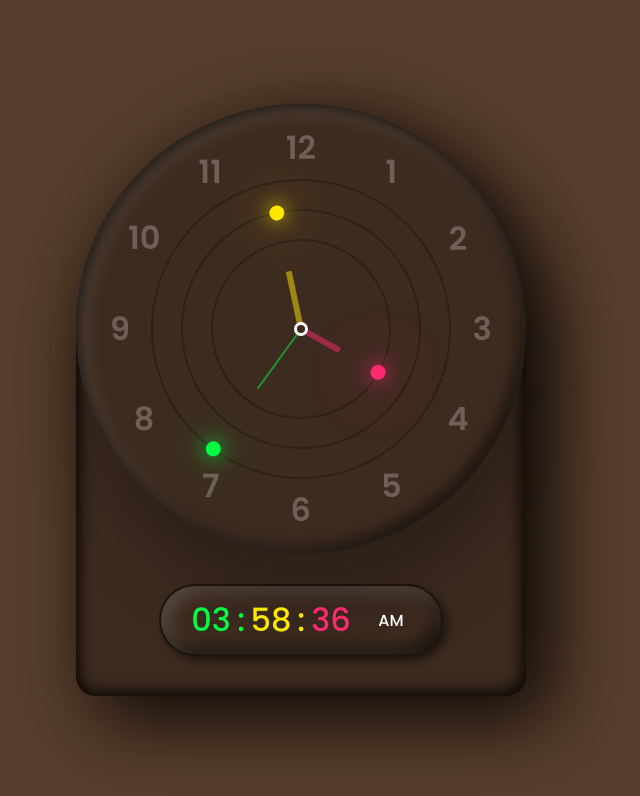
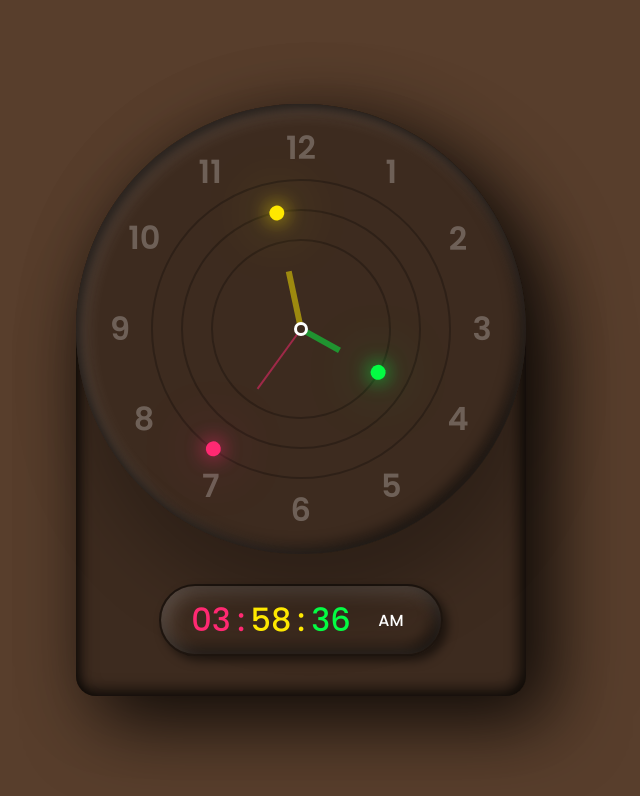
Before and after one commit to Davibarroscosta/Relogio, a plain HTML site: page index.html in a window 1280 px wide. Shown: the whole page, without its empty margins (339-979 px from the left). Drawn offline with Linux system fonts and the light colour scheme.

Commit message:
Update index.html

```diff
--- a/index.html
+++ b/index.html
@@ -12,9 +12,9 @@
     <div class="container">
         <div class="Relógio">
 
-            <div class="circulo" id="sc" style="--clr:#04fc43;"><i></i></div>
+            <div class="circulo" id="sc" style="--clr:#ff2972;"><i></i></div>
             <div class="circulo circulo2" id="mn" style="--clr:#fee800;"><i></i></div>
-            <div class="circulo circulo3" id="hr" style="--clr:#ff2972;"><i></i></div>
+            <div class="circulo circulo3" id="hr" style="--clr:#04fc43;"><i></i></div>
 
             <span style="--i:1;"><b>1</b></span>
             <span style="--i:2;"><b>2</b></span>
@@ -31,9 +31,9 @@
         </div>
         <!-- digital clock -->
        <div id="time">
-           <div id="hours" style="--clr:#04fc43;">00</div>
+           <div id="hours" style="--clr:#ff2972;">00</div>
            <div id="minutes" style="--clr:#fee800;" >00</div>
-           <div id="seconds" style="--clr:#ff2972;">00</div>
+           <div id="seconds" style="--clr:#04fc43;">00</div>
            <div id="ampm">AM</div>
        </div>
     </div>
```
